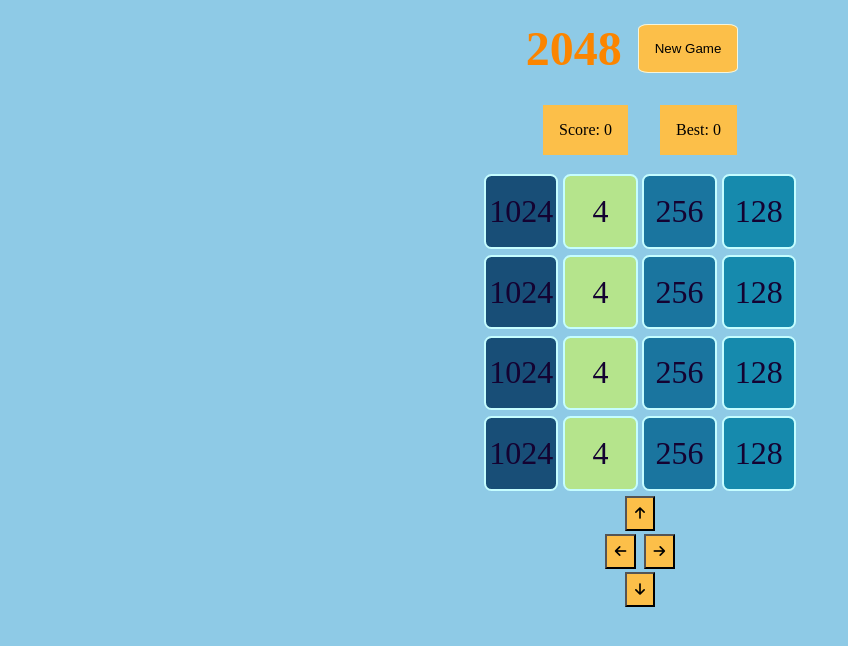
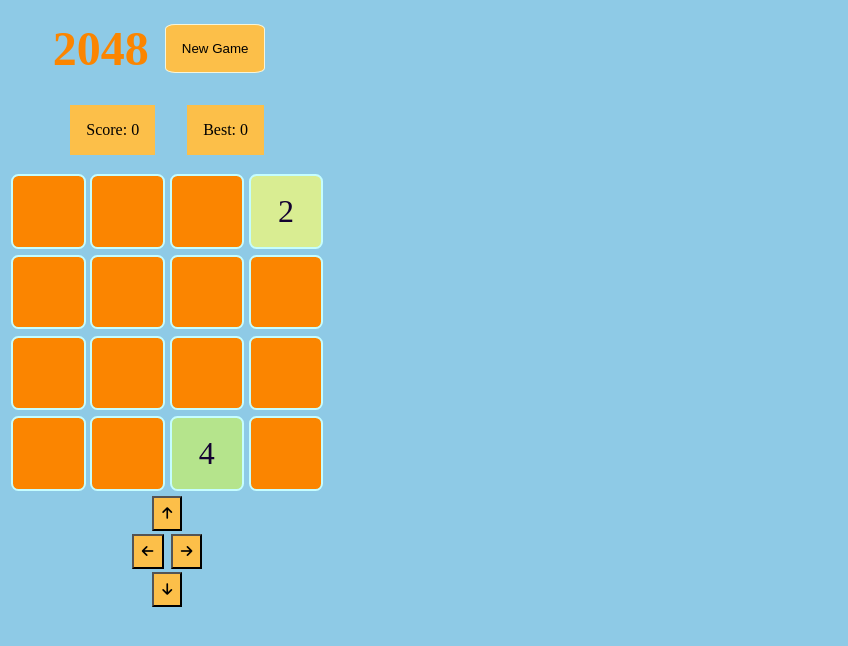
Before and after one commit to HoriaBalc/myGame, a plain HTML site: page index.html in a window 1280 px wide. Shown: the whole page, without its empty margins (0-848 px from the left). Drawn offline with Linux system fonts and the light colour scheme.

Commit message:
normal begin

```diff
--- a/index.css
+++ b/index.css
@@ -82,7 +82,7 @@ header div h1{
 }
 
 body{
-    user-select: none;
+    position: fixed;
 }
 
 #win{
--- a/index.html
+++ b/index.html
@@ -25,28 +25,28 @@
     <div id="container">
         <div id="box2048">
             <div class="row">
-                <div id="box1">1024</div>
-                <div id="box2">4</div>
-                <div id="box3">256</div>
-                <div id="box4">128</div>
+                <div id="box1"></div>
+                <div id="box2"></div>
+                <div id="box3"></div>
+                <div id="box4"></div>
             </div>
             <div class="row">
-                <div id="box5">1024</div>
-                <div id="box6">4</div>
-                <div id="box7">256</div>
-                <div id="box8">128</div>
+                <div id="box5"></div>
+                <div id="box6"></div>
+                <div id="box7"></div>
+                <div id="box8"></div>
             </div>
             <div class="row">
-                <div id="box9">1024</div>
-                <div id="box10">4</div>
-                <div id="box11">256</div>
-                <div id="box12">128</div>
+                <div id="box9"></div>
+                <div id="box10"></div>
+                <div id="box11"></div>
+                <div id="box12"></div>
             </div>
             <div class="row">
-                <div id="box13">1024</div>
-                <div id="box14">4</div>
-                <div id="box15">256</div>
-                <div id="box16">128</div>
+                <div id="box13"></div>
+                <div id="box14"></div>
+                <div id="box15"></div>
+                <div id="box16"></div>
             </div>
         </div>
 
--- a/index.js
+++ b/index.js
@@ -5,6 +5,7 @@ const oldBest=localStorage.getItem('Best');
 let best=0;
 let isblocked=false;
 function init(){
+    start();
     if(best<oldBest){
         best=oldBest;
     }
```
